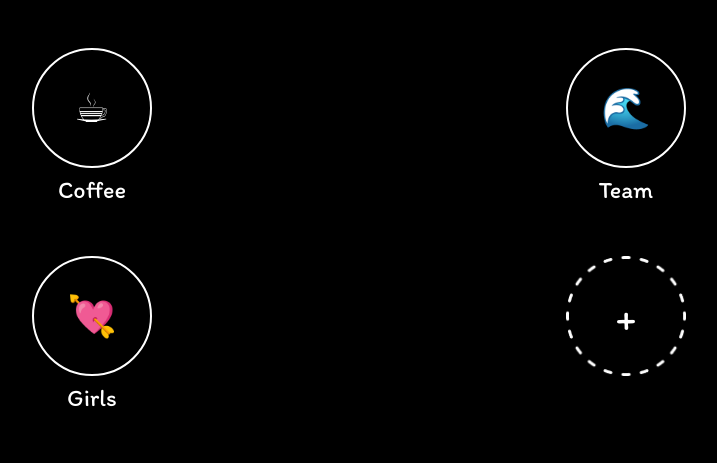
After one commit to sofijasljusar/Referee, a Django app: page /groups/ in a window 1280 px wide. The commit adds this page. Shown: the top 463 px of the page, without its empty margins (281-998 px from the left). Run offline with Django 5.2, Linux system fonts and the light colour scheme.

Commit message:
Create UI layout according to the design: Groups page

```diff
--- a/static/whopays/css/styles.css
+++ b/static/whopays/css/styles.css
@@ -2,6 +2,7 @@ body {
     background-color: black;
     color: white;
     font-family: 'Itim', cursive;
+    font-size: 24px;
 }
 
 .input-box {
@@ -9,3 +10,24 @@ body {
     height: 45px;
     border-radius: 16px;
 }
+
+.circle-box {
+  border: 2px solid white;
+  height: 120px;
+  width: 120px;
+  border-radius: 50%;
+}
+
+.dashed-circle-box {
+    height: 120px;
+    width: 120px;
+    background-image: url('/static/whopays/images/dashed-circle.png');
+    background-size: cover;
+    background-position: center;
+    position: relative;
+}
+
+.bigger-text {
+  font-size: 40px;
+  line-height: 40px;
+}
--- /dev/null
+++ b/templates/groups.html
@@ -0,0 +1,30 @@
+{% extends "base.html" %}
+{% load static %}
+{%  block content %}
+    <div class="row row-cols-2 g-5 px-5">
+        <div class="col d-flex flex-column align-items-center">
+            <div class="circle-box d-flex align-items-center justify-content-center">
+                <span class="bigger-text">☕</span>
+            </div>
+            <span class="mt-1">Coffee</span>
+        </div>
+        <div class="col d-flex flex-column align-items-center">
+            <div class="circle-box d-flex align-items-center justify-content-center">
+                <span class="bigger-text">🌊</span>
+            </div>
+            <span class="mt-1">Team</span>
+        </div>
+        <div class="col d-flex flex-column align-items-center">
+            <div class="circle-box d-flex align-items-center justify-content-center">
+                <span class="bigger-text">💘</span>
+            </div>
+            <span class="mt-1">Girls</span>
+        </div>
+        <div class="col d-flex flex-column align-items-center">
+            <div class="dashed-circle-box d-flex align-items-center justify-content-center">
+                <span class="bigger-text">+</span>
+            </div>
+        </div>
+
+    </div>
+{% endblock content %}
--- a/whopays/urls.py
+++ b/whopays/urls.py
@@ -4,6 +4,7 @@ from . import api_views, views
 
 urlpatterns = [
     path('group/<str:code>/reorder/', api_views.ReorderQueueAPIView.as_view(), name='reorder_queue'),
-    path('', views.SignupView.as_view(), name='signup'),
+    path('signup/', views.SignupView.as_view(), name='signup'),
+    path('groups/', views.GroupsView.as_view(), name='groups'),
 
 ]
--- a/whopays/views.py
+++ b/whopays/views.py
@@ -3,3 +3,7 @@ from django.views.generic import TemplateView
 
 class SignupView(TemplateView):
     template_name = "signup.html"
+
+
+class GroupsView(TemplateView):
+    template_name = "groups.html"
```
Also changed, not shown: static/whopays/images/dashed-circle.png (added), templates/signup.html (line endings or trailing spaces).
